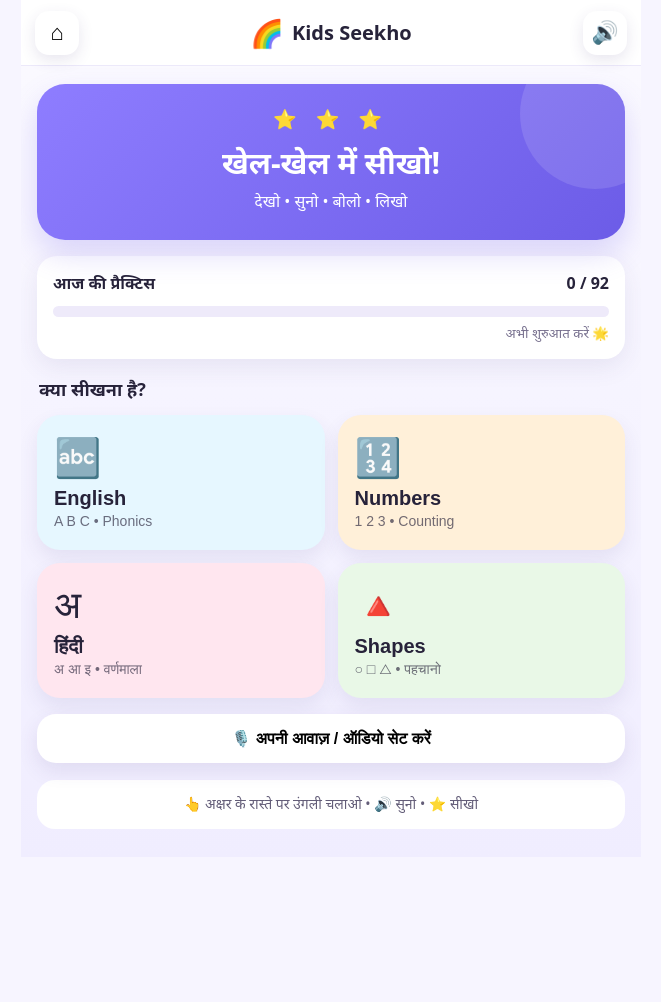
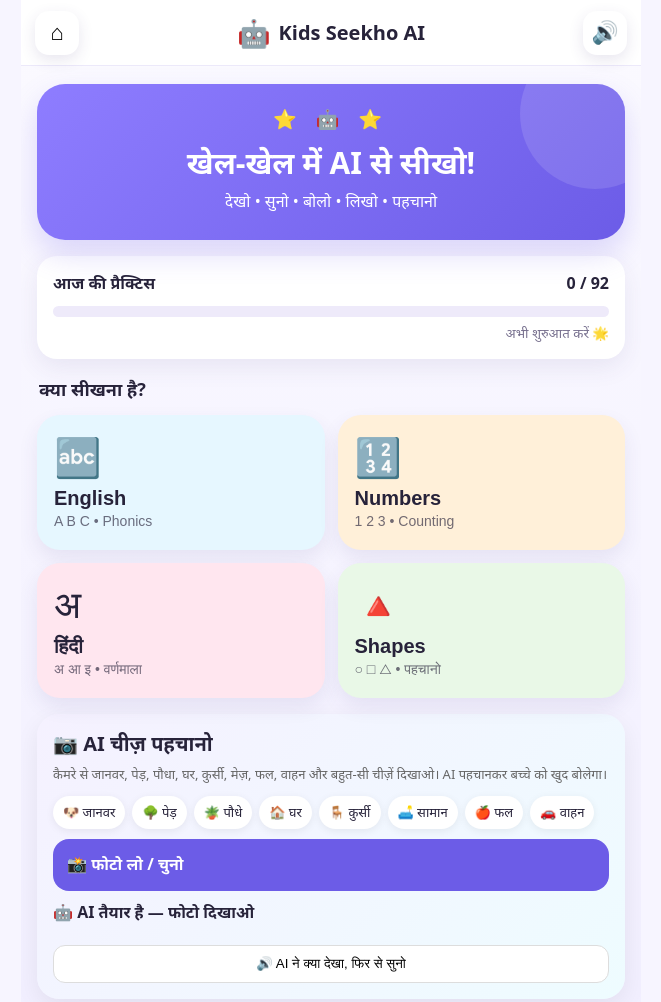
Before and after one commit to malaramofficial/Kids-seekho-, a website: page index.html in a window 1280 px wide. Shown: the top 1002 px of the page, without its empty margins (309-970 px from the left). Before the commit the page ends 857 px from the top, so only its background shows below. Drawn offline with Linux system fonts and the light colour scheme.

Commit message:
Add full AI learning lab and expanded object categories

```diff
--- a/index.html
+++ b/index.html
@@ -1,9 +1,13 @@
 <!doctype html>
-<html lang="hi"><head><meta charset="utf-8"><meta name="viewport" content="width=device-width,initial-scale=1,viewport-fit=cover,user-scalable=no"><meta name="theme-color" content="#6c5ce7"><meta name="description" content="Kids Seekho — छोटे बच्चों के लिए learning app"><link rel="manifest" href="manifest.webmanifest"><link rel="stylesheet" href="style.css"><title>Kids Seekho 🌈</title></head>
+<html lang="hi"><head><meta charset="utf-8"><meta name="viewport" content="width=device-width,initial-scale=1,viewport-fit=cover,user-scalable=no"><meta name="theme-color" content="#6c5ce7"><meta name="description" content="Kids Seekho — AI powered learning app"><link rel="manifest" href="manifest.webmanifest"><link rel="stylesheet" href="style.css"><title>Kids Seekho 🤖🌈</title><style>
+.ai-lab{margin:16px 0;padding:16px;border-radius:22px;background:linear-gradient(135deg,#f5f1ff,#eefcff);box-shadow:0 8px 24px #0001}.ai-lab h2{margin:0 0 6px;font-size:20px}.ai-lab p{margin:4px 0 12px;color:#666;font-size:13px}.ai-camera{display:block;width:100%;padding:14px;border:0;border-radius:16px;background:#6c5ce7;color:#fff;font-weight:800;font-size:16px}.ai-cats{display:flex;gap:7px;flex-wrap:wrap;margin:10px 0}.ai-cat{padding:7px 10px;border-radius:99px;background:#fff;font-size:13px;box-shadow:0 2px 8px #0001}.vision-status{margin-top:10px;font-weight:700}.vision-result{display:grid;grid-template-columns:1fr 1fr;gap:7px;margin-top:10px}.vision-chip{background:#fff;padding:10px;border-radius:12px;display:flex;flex-direction:column;gap:3px}.vision-chip small{color:#777}.ai-speak{margin-top:10px;width:100%;padding:10px;border:1px solid #ddd;border-radius:12px;background:#fff}.ai-status{font-weight:700;color:#5b45c7;margin-top:8px}.audio-manager-main{margin-top:12px}
+</style></head>
 <body><main class="app">
-<header class="topbar"><button id="homeBtn" class="icon-btn">⌂</button><div class="brand"><span>🌈</span><b>Kids Seekho</b></div><button id="soundBtn" class="icon-btn">🔊</button></header>
-<section id="homeScreen" class="screen active"><div class="hero"><div class="hero-stars">⭐ ⭐ ⭐</div><h1>खेल-खेल में सीखो!</h1><p>देखो • सुनो • बोलो • लिखो</p></div><div class="progress-card"><div><span>आज की प्रैक्टिस</span><strong id="progressText">0 / 68</strong></div><div class="progress"><i id="progressBar"></i></div><small id="progressLabel">अभी शुरुआत करें 🌟</small></div><div class="section-title">क्या सीखना है?</div><div class="category-grid"><button class="category english" data-mode="english"><span>🔤</span><b>English</b><small>A B C • Phonics</small></button><button class="category numbers" data-mode="numbers"><span>🔢</span><b>Numbers</b><small>1 2 3 • Counting</small></button><button class="category hindi" data-mode="hindi"><span>अ</span><b>हिंदी</b><small>अ आ इ • वर्णमाला</small></button><button class="category shapes" data-mode="shapes"><span>🔺</span><b>Shapes</b><small>○ □ △ • पहचानो</small></button></div><button id="audioManagerBtn" class="audio-manager-main">🎙️ अपनी आवाज़ / ऑडियो सेट करें</button><div class="tip">👆 अक्षर के रास्ते पर उंगली चलाओ • 🔊 सुनो • ⭐ सीखो</div></section>
-<section id="learnScreen" class="screen"><div class="lesson-head"><button id="backBtn" class="round-btn">←</button><div><span id="modeLabel">English</span><strong id="counter">1 / 26</strong></div><button id="speakBtn" class="round-btn">🔊</button></div><div class="lesson-card"><div id="picture" class="picture">🍎</div><div class="letter-wrap"><div id="letter" class="letter">A</div></div><div id="word" class="word">A — Apple</div><p id="hint" class="hint">पहले सुनो, फिर हल्के अक्षर के रास्ते पर उंगली चलाओ ✨</p><div id="aiStatus" class="ai-status">🤖 AI: तैयार हो रहा है…</div></div><div class="trace-card"><canvas id="traceCanvas"></canvas><div id="guide" class="guide">A</div><div class="trace-label">✍️ यहाँ उंगली से लिखो</div><div id="errorMark" class="error-mark">❌</div><div id="rewardMark" class="reward-mark">⭐</div></div><div class="actions"><button id="clearBtn" class="secondary">↻ फिर से</button></div></section>
-<div id="success" class="success-overlay" aria-hidden="true"><div class="success-box"><div class="big-star">⭐</div><h2>बहुत बढ़िया! 🎉</h2><p>तुमने बहुत अच्छा लिखा!</p><small>अगला पाठ अपने आप शुरू होगा…</small></div></div>
+<header class="topbar"><button id="homeBtn" class="icon-btn">⌂</button><div class="brand"><span>🤖</span><b>Kids Seekho AI</b></div><button id="soundBtn" class="icon-btn">🔊</button></header>
+<section id="homeScreen" class="screen active"><div class="hero"><div class="hero-stars">⭐ 🤖 ⭐</div><h1>खेल-खेल में AI से सीखो!</h1><p>देखो • सुनो • बोलो • लिखो • पहचानो</p></div><div class="progress-card"><div><span>आज की प्रैक्टिस</span><strong id="progressText">0 / 68</strong></div><div class="progress"><i id="progressBar"></i></div><small id="progressLabel">अभी शुरुआत करें 🌟</small></div><div class="section-title">क्या सीखना है?</div><div class="category-grid"><button class="category english" data-mode="english"><span>🔤</span><b>English</b><small>A B C • Phonics</small></button><button class="category numbers" data-mode="numbers"><span>🔢</span><b>Numbers</b><small>1 2 3 • Counting</small></button><button class="category hindi" data-mode="hindi"><span>अ</span><b>हिंदी</b><small>अ आ इ • वर्णमाला</small></button><button class="category shapes" data-mode="shapes"><span>🔺</span><b>Shapes</b><small>○ □ △ • पहचानो</small></button></div>
+<div class="ai-lab"><h2>📷 AI चीज़ पहचानो</h2><p>कैमरे से जानवर, पेड़, पौधा, घर, कुर्सी, मेज़, फल, वाहन और बहुत-सी चीज़ें दिखाओ। AI पहचानकर बच्चे को खुद बोलेगा।</p><div class="ai-cats"><span class="ai-cat">🐶 जानवर</span><span class="ai-cat">🌳 पेड़</span><span class="ai-cat">🪴 पौधे</span><span class="ai-cat">🏠 घर</span><span class="ai-cat">🪑 कुर्सी</span><span class="ai-cat">🛋️ सामान</span><span class="ai-cat">🍎 फल</span><span class="ai-cat">🚗 वाहन</span></div><label class="ai-camera">📸 फोटो लो / चुनो<input id="aiPhoto" type="file" accept="image/*" capture="environment" hidden></label><div id="visionStatus" class="vision-status">🤖 AI तैयार है — फोटो दिखाओ</div><div id="visionResult" class="vision-result"></div><button id="aiSpeakResult" class="ai-speak">🔊 AI ने क्या देखा, फिर से सुनो</button></div>
+<button id="audioManagerBtn" class="audio-manager-main">🎙️ अपनी आवाज़ / ऑडियो सेट करें</button><div class="tip">👆 अक्षर के रास्ते पर उंगली चलाओ • 🤖 AI जाँच करेगा • 🔊 AI बोलेगा</div></section>
+<section id="learnScreen" class="screen"><div class="lesson-head"><button id="backBtn" class="round-btn">←</button><div><span id="modeLabel">English</span><strong id="counter">1 / 26</strong></div><button id="speakBtn" class="round-btn">🔊</button></div><div class="lesson-card"><div id="picture" class="picture">🍎</div><div class="letter-wrap"><div id="letter" class="letter">A</div></div><div id="word" class="word">A — Apple</div><p id="hint" class="hint">पहले सुनो, फिर हल्के अक्षर के रास्ते पर उंगली चलाओ ✨</p><div id="aiStatus" class="ai-status">🤖 AI: तैयार हो रहा है…</div></div><div class="trace-card"><canvas id="traceCanvas"></canvas><div id="guide" class="guide">A</div><div class="trace-label">✍️ यहाँ उंगली से लिखो — AI देख रहा है</div><div id="errorMark" class="error-mark">❌</div><div id="rewardMark" class="reward-mark">⭐</div></div><div class="actions"><button id="clearBtn" class="secondary">↻ फिर से</button></div></section>
+<div id="success" class="success-overlay" aria-hidden="true"><div class="success-box"><div class="big-star">⭐</div><h2>बहुत बढ़िया! 🎉</h2><p>AI ने सही पहचाना!</p><small>अगला पाठ अपने आप शुरू होगा…</small></div></div>
 <div id="audioManager" class="audio-modal" aria-hidden="true"><div class="audio-box"><div class="audio-head"><b>🎙️ अपना ऑडियो सेट करें</b><button id="audioClose" class="round-btn">✕</button></div><p class="audio-note">हर अक्षर/शब्द के लिए फोन से अपनी रिकॉर्डिंग चुनें। ऑडियो इसी ऐप में इस फोन पर सेव रहेगा।</p><div id="audioList"></div></div></div>
-</main><script src="app.js"></script><script src="ai.js"></script></body></html>
+</main><script src="app.js"></script><script src="ai.js"></script><script src="visual-ai.js"></script></body></html>
```
